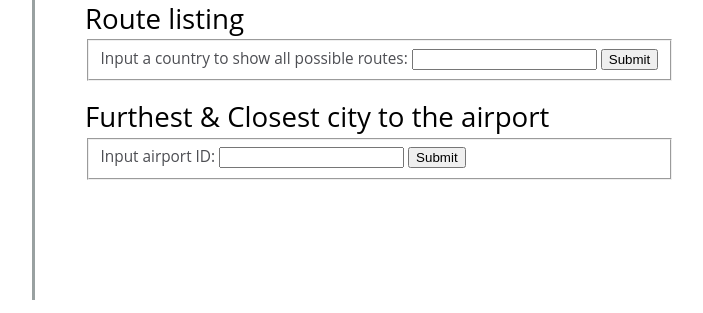
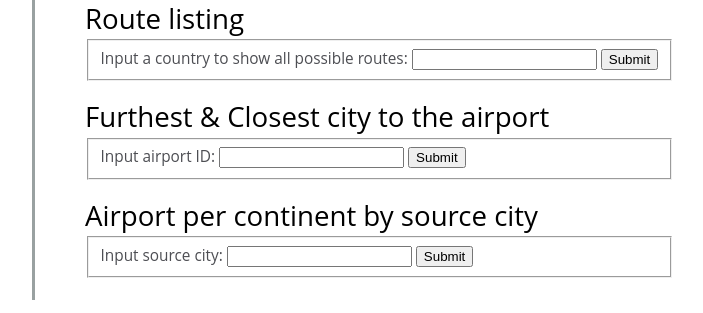
Before and after one commit to adityaagrawal53/industrial-training-flight-statistics, a Flask app: page / in a window 1280 px wide. Shown: the part 500-813 px from the top of the page, without its empty margins (268-971 px from the left). Run offline with Flask 3, Linux system fonts and the light colour scheme.

Commit message:
putting aps_per_continent_by_src online

```diff
--- a/app.py
+++ b/app.py
@@ -1,6 +1,7 @@
 from flask import *
 from aps_listing_and_routing import funk
 from closest_furthest_cities import closest_furthest
+from aps_per_continent_by_src import find_continent
 # import "database-to-graph.py"
 
 app = Flask(__name__)
@@ -43,5 +44,15 @@ def documentation():
 def survey():
    return render_template('survey.html')
 
+@app.route('/aps_per_continent_by_src', methods=['GET'])
+def redirect_aps_per_continent_by_src():
+   source_city = request.args.get('source_city')
+   return redirect(url_for('aps_per_continent_by_src', source_city = source_city))
+
+@app.route('/aps_per_continent_by_src/<source_city>')
+def aps_per_continent_by_src(source_city):
+   find_continent(source_city)
+   return render_template('aps_per_continent_by_src.html', source_city=source_city)
+
 if __name__ == '__main__':
   app.run(debug=True)
--- a/aps_per_continent_by_src.py
+++ b/aps_per_continent_by_src.py
@@ -74,4 +74,4 @@ def find_continent(source_city):
     plt.show()
 
 
-find_continent("Madrid")
+# find_continent("Madrid")
--- a/templates/index.html
+++ b/templates/index.html
@@ -83,6 +83,16 @@
           </fieldset>
         </form>
       </section>
+      <section id="aps_per_continent_by_src" class="main-section">
+        <header>Airport per continent by source city</header>
+        <form action="/aps_per_continent_by_src" method="get">
+          <fieldset>
+            <label for="source_city">Input source city: </label>
+            <input type="text" name="source_city" id="source_city">
+            <input type="submit" id="submit" value="Submit">
+          </fieldset>
+        </form>
+      </section>
     </main>
   </body>
 </html>
```
Also changed, not shown: templates/aps_per_continent_by_src.html (added, +27 -0 lines).
